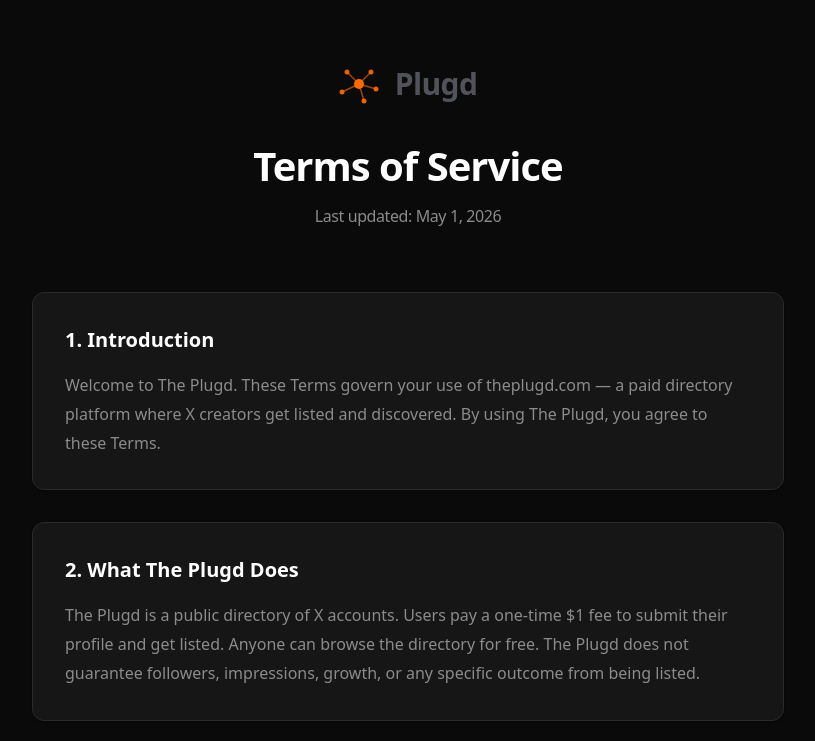
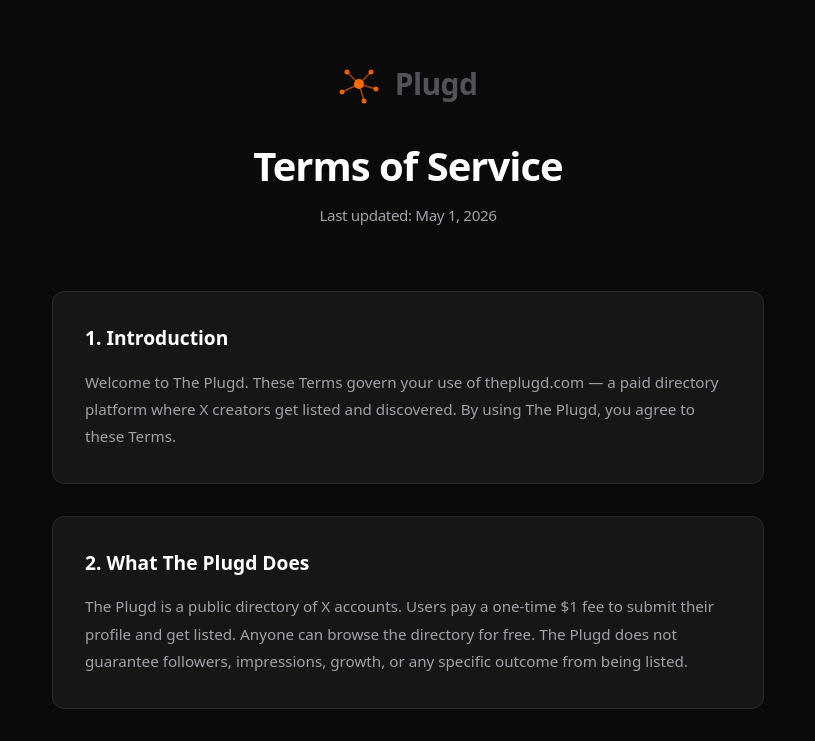
Before and after one commit to Ravishankar802/The-Plugd, a Next.js app: page /terms-of-service in a window 1280 px wide. Shown: the top 741 px of the page, without its empty margins (232-1047 px from the left). Built offline with nearby package versions, Linux system fonts and the light colour scheme.

Commit message:
fix: remove divider on ToS page, match font and card sizes to reference

```diff
--- a/src/app/terms-of-service/page.tsx
+++ b/src/app/terms-of-service/page.tsx
@@ -4,7 +4,7 @@ import Footer from "@/components/Footer";
 export default function TermsOfService() {
   return (
     <main className="min-h-screen bg-[#0a0a0a] text-white selection:bg-[#ff6b00]/30">
-      <div className="max-w-[800px] mx-auto px-6 pt-16 pb-12 flex flex-col items-center">
+      <div className="max-w-[760px] mx-auto px-6 pt-16 pb-12 flex flex-col items-center">
 
         {/* Page Header */}
         <div className="flex flex-col items-center text-center mb-16">
@@ -27,7 +27,7 @@ export default function TermsOfService() {
             <span className="text-3xl font-[800] tracking-[-0.02em] text-[#52525b]">Plugd</span>
           </Link>
           <h1 className="text-[2.5rem] font-bold tracking-tight mb-2">Terms of Service</h1>
-          <p className="text-[#8b8b8b] text-[1rem] font-medium tracking-tight">Last updated: May 1, 2026</p>
+          <p className="text-[#a1a1aa] text-[0.95rem] font-medium tracking-tight">Last updated: May 1, 2026</p>
         </div>
 
         {/* Content Sections */}
@@ -118,7 +118,7 @@ export default function TermsOfService() {
         </div>
 
         <div className="w-full">
-          <Footer />
+          <Footer showBorder={false} />
         </div>
       </div>
     </main>
@@ -128,8 +128,8 @@ export default function TermsOfService() {
 function Section({ title, content }: { title: string; content: React.ReactNode }) {
   return (
     <div className="bg-[#161616] border border-[#2a2a2a] rounded-[12px] p-8 shadow-sm">
-      <h2 className="text-[1.25rem] font-bold text-white mb-4">{title}</h2>
-      <div className="text-[#8b8b8b] text-[1rem] leading-[1.8] font-medium">
+      <h2 className="text-[1.2rem] font-bold text-white mb-4">{title}</h2>
+      <div className="text-[#a1a1aa] text-[0.95rem] leading-[1.8] font-medium">
         {content}
       </div>
     </div>
--- a/src/components/Footer.tsx
+++ b/src/components/Footer.tsx
@@ -4,7 +4,11 @@ import Link from "next/link";
 import { Moon, Sun, Monitor, ChevronDown } from "lucide-react";
 import { useState, useEffect, useRef } from "react";
 
-export default function Footer() {
+interface FooterProps {
+  showBorder?: boolean;
+}
+
+export default function Footer({ showBorder = true }: FooterProps) {
   const [theme, setTheme] = useState("Dark");
   const [isOpen, setIsOpen] = useState(false);
   const [hasMounted, setHasMounted] = useState(false);
@@ -24,7 +28,7 @@ export default function Footer() {
   }, []);
 
   return (
-    <footer className="mt-auto py-8 border-t border-border">
+    <footer className={`mt-auto py-8 ${showBorder ? "border-t border-border" : ""}`}>
       <div className="flex flex-col md:flex-row items-center justify-between gap-6">
         <div className="flex items-center gap-6 text-[0.875rem] text-muted">
           <Link href="/" className="hover:text-foreground transition-colors">Home</Link>
```
